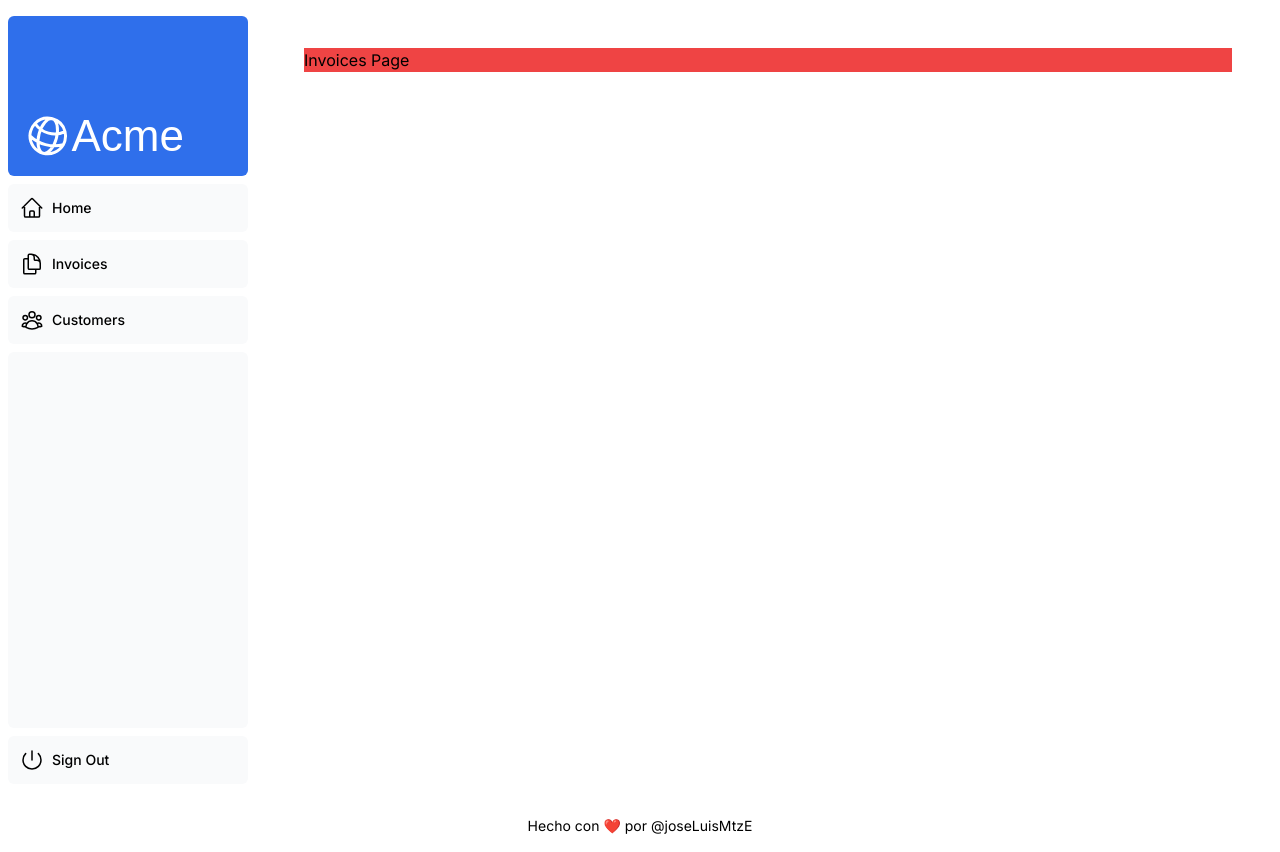
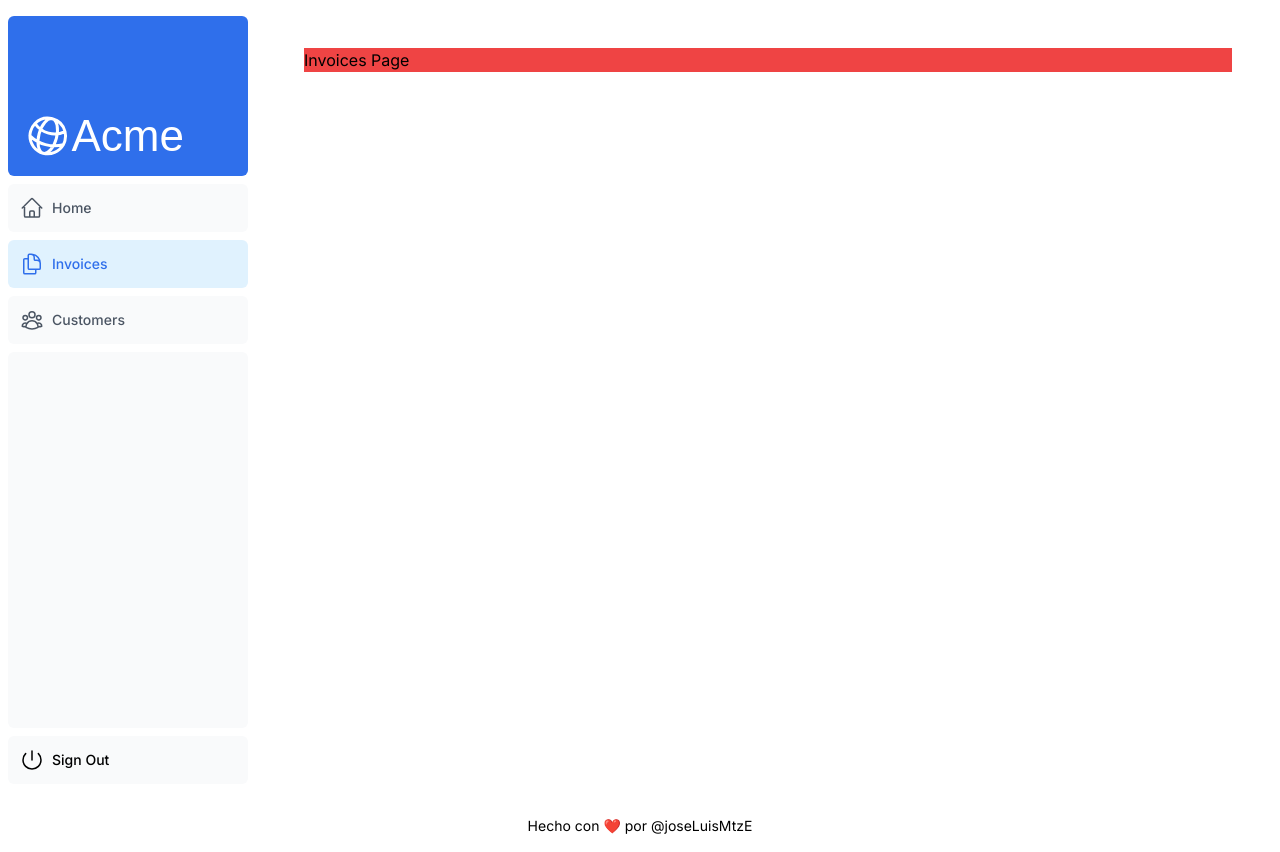
Before and after one commit to joseLuisMtzE/nextjs-dashboard, a Next.js app: page /dashboard/invoices in a window 1280 px wide. Built offline with nearby package versions, Linux system fonts and the light colour scheme; a web font is replaced by a local one.

Commit message:
Modified sidebar

```diff
--- a/app/ui/dashboard/nav-links.tsx
+++ b/app/ui/dashboard/nav-links.tsx
@@ -1,35 +1,47 @@
+"use client";
 import {
   UserGroupIcon,
   HomeIcon,
   DocumentDuplicateIcon,
-} from '@heroicons/react/24/outline';
+  TagIcon,
+} from "@heroicons/react/24/outline";
+import Link from "next/link";
+import { usePathname } from "next/navigation";
 
 // Map of links to display in the side navigation.
 // Depending on the size of the application, this would be stored in a database.
 const links = [
-  { name: 'Home', href: '/dashboard', icon: HomeIcon },
+  { name: "Home", href: "/dashboard", icon: HomeIcon },
   {
-    name: 'Invoices',
-    href: '/dashboard/invoices',
+    name: "Invoices",
+    href: "/dashboard/invoices",
     icon: DocumentDuplicateIcon,
   },
-  { name: 'Customers', href: '/dashboard/customers', icon: UserGroupIcon },
+  { name: "Customers", href: "/dashboard/customers", icon: UserGroupIcon },
+  // { name: "Nuevo link", href: '/link', icon: TagIcon }
 ];
 
 export default function NavLinks() {
+  const pathname = usePathname();
+  console.log(pathname);
   return (
     <>
       {links.map((link) => {
         const LinkIcon = link.icon;
         return (
-          <a
+          <Link
             key={link.name}
             href={link.href}
-            className="flex h-[48px] grow items-center justify-center gap-2 rounded-md bg-gray-50 p-3 text-sm font-medium hover:bg-sky-100 hover:text-blue-600 md:flex-none md:justify-start md:p-2 md:px-3"
+            className={`flex h-[48px] grow items-center justify-center
+               gap-2 rounded-md bg-gray-50 p-3 text-sm font-medium
+               hover:bg-sky-100 hover:text-blue-600 md:flex-none md:justify-start md:p-2 md:px-3
+
+               ${pathname === link.href ? "bg-sky-100 text-blue-600" : "bg-gray-50 text-gray-600"}
+               `}
           >
             <LinkIcon className="w-6" />
             <p className="hidden md:block">{link.name}</p>
-          </a>
+          </Link>
         );
       })}
     </>
```
